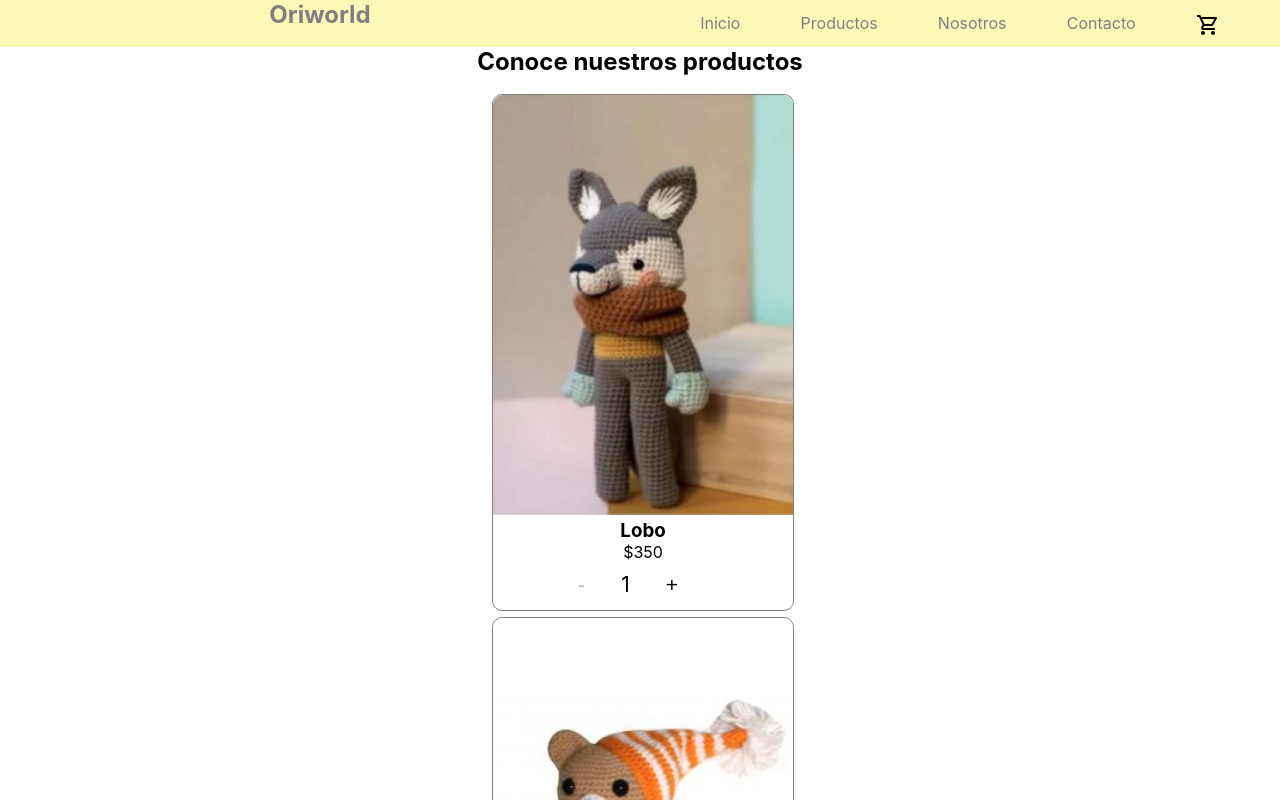
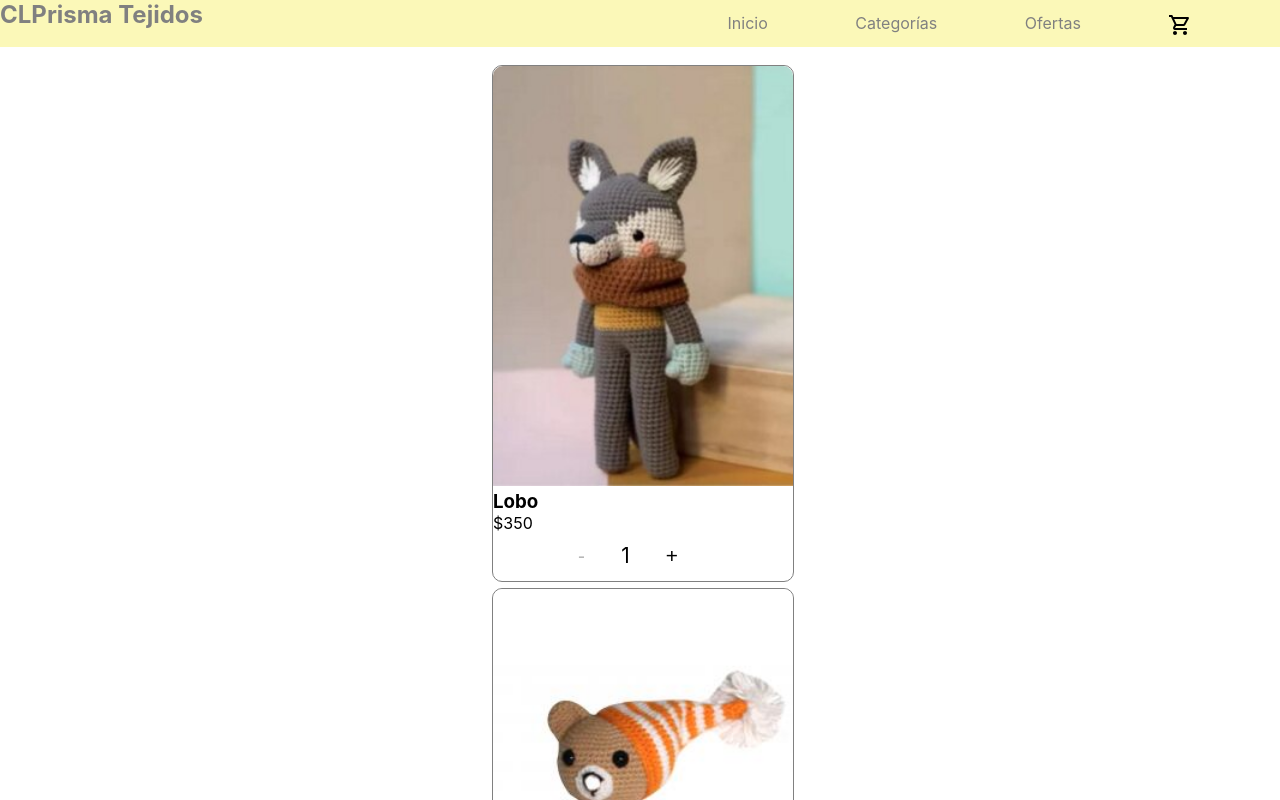
Before and after one commit to virinarl/iri-store, a React (Create React App) app: page / in a window 1280 px wide. Shown: the top 800 px of the page. Built offline with nearby package versions, Linux system fonts and the light colour scheme.

Commit message:
update links on navbar

```diff
--- a/src/App.css
+++ b/src/App.css
@@ -39,38 +39,7 @@
 
 /*Agregado*/
 
-*{
+* {
   margin: 0;
   padding: 0;
 }
-
-.header{
-  background-color:#FBF8B8;
-  display: grid;
-  grid-template-areas:
-    "titulo navbar";
-  grid-template-columns: 2fr 2fr;
-}
-
-.header h1{
-  grid-area: titulo;
-  padding-bottom: 1%;
-  color: gray;
-}
-
-.header div{
-  grid-area: navbar;
-  display: flex;
-  justify-content: space-evenly;
-  padding-top: 2%;
-  padding-bottom: 1%;
-}
-
-a{
-  text-decoration: none;
-  color: gray;
-}
-
-a:hover{
-  font-weight: bold;
-  }
--- a/src/App.js
+++ b/src/App.js
@@ -1,19 +1,29 @@
-import React from 'react';
-import './App.css';
+import React from "react";
+import { BrowserRouter, Switch, Route } from "react-router-dom";
 
-import NavBar from './components/NavBar';
-import ItemListContainer from './components/ItemListContainer';
-import ItemDetailContainer from './components/itemDetailContainer';
+import NavBar from "./components/NavBar";
+import ItemListContainer from "./components/ItemListContainer";
+import ItemDetailContainer from "./components/itemDetailContainer";
 
-import menu from './data/menu';
+import menu from "./data/menu";
+import "./App.css";
 
 function App() {
   return (
-    <div className="App">
-      <NavBar menu = {menu}/>
-      <ItemListContainer greeting='Conoce nuestros productos' />
-      <ItemDetailContainer identificador={1} />
-    </div>
+    <BrowserRouter>
+      <NavBar menu={menu} />
+      <Switch>
+        <Route exact path="/">
+          <ItemListContainer />
+        </Route>
+        <Route path="/categoria">
+          <ItemListContainer />
+        </Route>
+        <Route path="/ofertas">
+          <ItemDetailContainer identificador={1} />
+        </Route>
+      </Switch>
+    </BrowserRouter>
   );
 }
 
--- a/src/components/ItemList.js
+++ b/src/components/ItemList.js
@@ -1,39 +1,36 @@
-import React from 'react';
-import { useEffect, useState } from 'react';
-import Items from './Visual/Item';
-import Productos from '../data/infoProductos';
-import './styles/itemList.css';
+import React from "react";
+import { useEffect, useState } from "react";
+import Items from "./Visual/Item";
+import Productos from "../data/infoProductos";
 
-
+import "./styles/itemList.css";
 
 const ItemList = () => {
-
-    const[productos, setProductos] = useState([]);
+  const [productos, setProductos] = useState([]);
 
   //Promise
 
   const obtenerProductos = new Promise((resolve, reject) => {
     setTimeout(() => {
       resolve(Productos);
-        }, 2000);
-    })
+    }, 1000);
+  });
 
   //async
   const ejecutarPromise = async () => {
     try {
       const result = await obtenerProductos;
       setProductos(result);
-        } catch (error){
-            alert('No pudimos cargar los productos');
+    } catch (error) {
+      alert("No pudimos cargar los productos");
     }
-    }
+  };
 
   useEffect(() => {
     ejecutarPromise();
-    }, [])
+  }, []);
 
-    return (
-        productos.map((producto) => (
+  return productos.map((producto) => (
     <div key={producto.id}>
       <Items
         title={producto.title}
@@ -43,9 +40,7 @@ const ItemList = () => {
         descripcion={producto.descripcion}
       />
     </div>
-        )
   ));
-
 };
 
-export default ItemList
+export default ItemList;
--- a/src/components/NavBar.js
+++ b/src/components/NavBar.js
@@ -1,16 +1,27 @@
-import React from 'react';
-import CartWidget from './CartWidget';
+import React from "react";
+import { Link } from "react-router-dom";
+import CartWidget from "./CartWidget";
 
-const NavBar = ({menu}) => {
-    return <div>
-        <nav className="header">
-            <h1>Oriworld</h1>
-            <div>
-                {menu.map(element => <p key={element}><a href="#">{element}</a></p>)}
-                <CartWidget />
-            </div>
-        </nav>
-    </div>;
+import "./styles/NavBar.css";
+
+const NavBar = ({ menu }) => {
+  return (
+    <div>
+      <nav className="header">
+        <Link to={"/"}>
+          <h1>CLPrisma Tejidos</h1>
+        </Link>
+        <div>
+          {menu.map((element) => (
+            <p key={element.nombre}>
+              <Link to={ element.url }>{element.nombre}</Link>
+            </p>
+          ))}
+          <CartWidget />
+        </div>
+      </nav>
+    </div>
+  );
 };
 
-export default NavBar
+export default NavBar;
--- a/src/components/itemDetailContainer.js
+++ b/src/components/itemDetailContainer.js
@@ -1,11 +1,10 @@
-import React from 'react';
-import { useEffect, useState } from 'react';
-import ItemDetail from './Visual/itemDetails';
-import {ItemBySale} from '../helpers/buscador';
+import React from "react";
+import { useEffect, useState } from "react";
+import ItemDetail from "./Visual/itemDetails";
+import { ItemBySale } from "../helpers/buscador";
 
-const ItemDetailContainer = ({identificador}) => {
-
-    const[item, setItem] = useState([]);
+const ItemDetailContainer = ({ identificador }) => {
+  const [item, setItem] = useState([]);
 
   const getItems = (condition) => {
     return new Promise((resolve, reject) => {
@@ -13,27 +12,26 @@ const ItemDetailContainer = ({identificador}) => {
         const result = ItemBySale(condition); //getProductById está en una carpeta llamada helpers, la cual me ayuda a dejar más limpio el código.
         resolve(result);
         console.log(result);
-            }, 2000);
+      }, 1000);
     });
-    }
-
-
+  };
 
   useEffect(() => {
-        getItems(identificador).then(response => setItem(response));
-    }, [identificador])
+    getItems(identificador).then((response) => setItem(response));
+  }, [identificador]);
 
   return (
-        <div>  {
-            item ?
+    <div>
+      {" "}
+      {item ? (
         <div>
           <ItemDetail item={item} />
         </div>
-                    :
+      ) : (
         <p className="loading">Cargando producto</p>
-        }
+      )}
     </div>
-    )
-}
+  );
+};
 
-export default ItemDetailContainer
+export default ItemDetailContainer;
--- /dev/null
+++ b/src/components/styles/NavBar.css
@@ -0,0 +1,29 @@
+.header {
+  background-color: #fbf8b8;
+  display: grid;
+  grid-template-areas: "titulo navbar";
+  grid-template-columns: 2fr 2fr;
+}
+
+.header h1 {
+  grid-area: titulo;
+  padding-bottom: 1%;
+  color: gray;
+}
+
+.header div {
+  grid-area: navbar;
+  display: flex;
+  justify-content: space-evenly;
+  padding-top: 2%;
+  padding-bottom: 1%;
+}
+
+a {
+  text-decoration: none;
+  color: gray;
+}
+
+a:hover {
+  font-weight: bold;
+}
--- a/src/data/infoProductos.js
+++ b/src/data/infoProductos.js
@@ -12,6 +12,7 @@ const misProductos = [
         stock: 4,
         descripcion: 'Lorem ipsum dolor sit amet, consectetur.',
         oferta: 0,
+        categoria: 'peluche',
     },
     {
         id: 2,
@@ -21,6 +22,7 @@ const misProductos = [
         stock: 7,
         descripcion: 'Lorem ipsum dolor sit amet, consectetur.',
         oferta: 1,
+        categoria: 'bebes',
     },
     {
         id:3,
@@ -30,6 +32,7 @@ const misProductos = [
         stock: 2,
         descripcion: 'Lorem ipsum dolor sit amet, consectetur.',
         oferta: 0,
+        categoria: 'peluche',
     }
 ];
 
--- a/src/data/menu.js
+++ b/src/data/menu.js
@@ -1,3 +1,16 @@
-const menu = ["Inicio","Productos","Nosotros","Contacto"];
+const menu = [
+  {
+    nombre: "Inicio",
+    url: "/",
+  },
+  {
+    nombre: "Categorías",
+    url: "/categoria",
+  },
+  {
+    nombre: "Ofertas",
+    url: "/ofertas",
+  },
+];
 
-export default menu
+export default menu;
```
Also changed, not shown: package.json (+7 -0 lines), src/components/Visual/Item.js (+9 -10 lines), 1 other file (tests, documents, lock files or other folders). Lines whose indentation alone changed are shown as unchanged.
